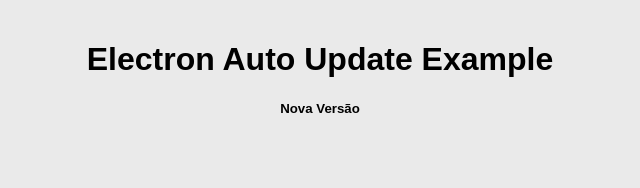
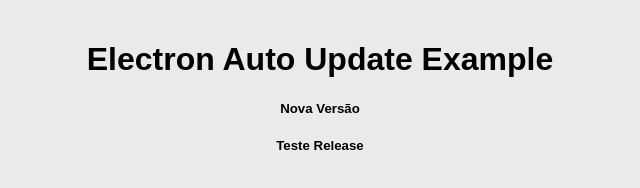
Before and after one commit to renatomc/new-electron-update-test, an Electron app: page index.html in a window 800 px wide. Shown: the whole page, without its empty margins (80-720 px from the left). Drawn offline with Linux system fonts and the light colour scheme; no server answers.

Commit message:
Release 1.2.0

```diff
--- a/index.html
+++ b/index.html
@@ -29,6 +29,7 @@
 <body>
   <h1>Electron Auto Update Example</h1>
   <h5>Nova Versão</h5>
+  <h5>Teste Release</h5>
   <p id="version"></p>
 
   <div id="notification" class="hidden">
--- a/package.json
+++ b/package.json
@@ -1,6 +1,6 @@
 {
   "name": "example-medium",
-  "version": "1.1.0",
+  "version": "1.2.0",
   "main": "main.js",
   "license": "MIT",
   "scripts": {
```
